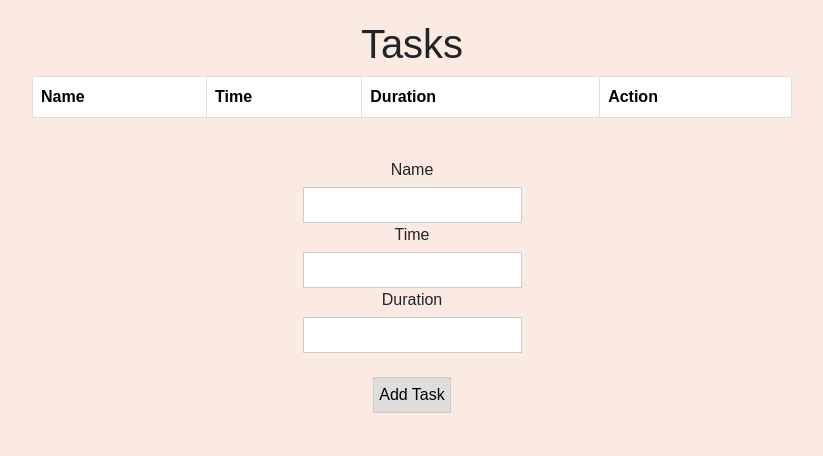
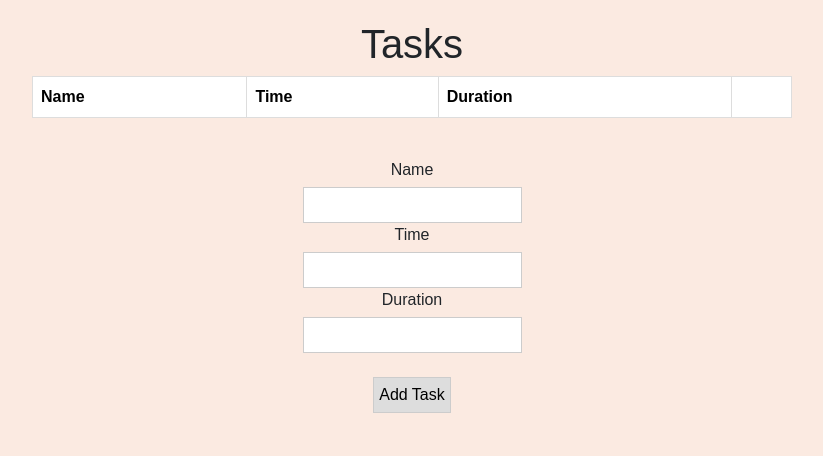
Before and after one commit to rohan-git-repo/todo-local-storage, a plain HTML site: page index.html in a window 1280 px wide. Shown: the whole page, without its empty margins (228-1051 px from the left). Drawn offline with nearby package versions, Linux system fonts and the light colour scheme.

Commit message:
updated files

```diff
--- a/index.html
+++ b/index.html
@@ -17,7 +17,7 @@
           <th>Name</th>
           <th>Time</th>
           <th>Duration</th>
-          <th>Action</th>
+          <th></th>
         </tr>
       </thead>
     <tbody id="tablebody"></tbody>
```
